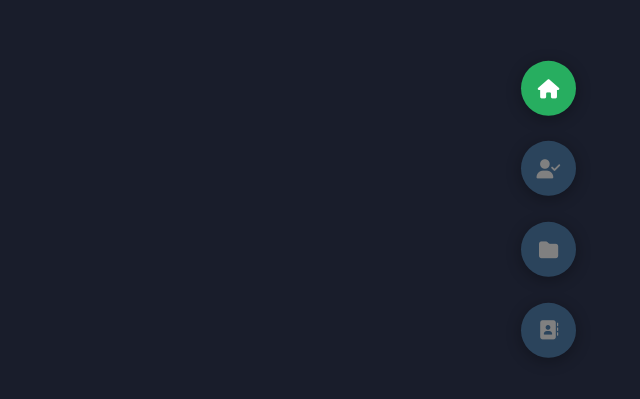
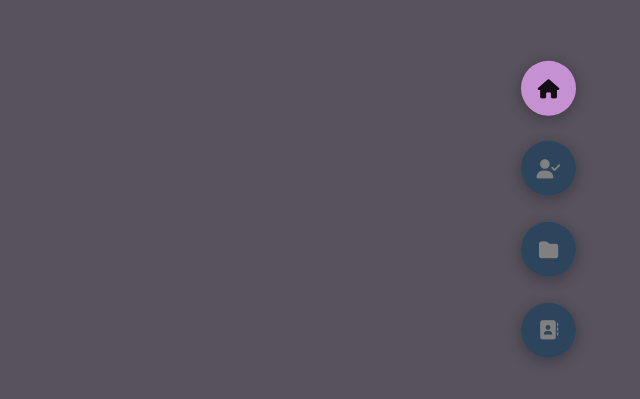
Before and after one commit to cbinder705/My-Portfolio, a plain HTML site: page index.html in a window 1280 px wide. Shown: the part 191-590 px from the top of the page, without its empty margins (640-1280 px from the left). Drawn offline with nearby package versions, Linux system fonts and the light colour scheme.

Commit message:
changed some colors in root

```diff
--- a/app.js
+++ b/app.js
@@ -13,7 +13,7 @@ function Transitions(){
   }
 
   allSections.addEventListener('click',(e) =>{
-    console.log(e.target);
+    console.log('e.target');
   })
 }
 
--- a/index.html
+++ b/index.html
@@ -4,8 +4,9 @@
   <meta charset="UTF-8">
   <meta http-equiv="X-UA-Compatible" content="IE=edge">
   <meta name="viewport" content="width=device-width, initial-scale=1.0">
-  <title>Portfolio</title>
+  <title>Cory Binder's Portfolio Site</title>
   <link rel="stylesheet" href="styles/styles.css">
+  <link rel="stylesheet" href="https://cdnjs.cloudflare.com/ajax/libs/normalize/8.0.1/normalize.min.css" integrity="sha512-NhSC1YmyruXifcj/KFRWoC561YpHpc5Jtzgvbuzx5VozKpWvQ+4nXhPdFgmx8xqexRcpAglTj9sIBWINXa8x5w==" crossorigin="anonymous" referrerpolicy="no-referrer" />
   <link rel="stylesheet" href="https://cdnjs.cloudflare.com/ajax/libs/font-awesome/6.1.2/css/all.min.css" integrity="sha512-1sCRPdkRXhBV2PBLUdRb4tMg1w2YPf37qatUFeS7zlBy7jJI8Lf4VHwWfZZfpXtYSLy85pkm9GaYVYMfw5BC1A==" crossorigin="anonymous" referrerpolicy="no-referrer" />
 </head>
 <body class="content">
--- a/styles/styles.scss
+++ b/styles/styles.scss
@@ -1,6 +1,6 @@
 :root{
-  --color-one:#191d2b;
-  --color-two:#27ae60;
+  --color-one:#0b0413af;
+  --color-two:#c691d3;
   --white:#FFFFFF;
   --black:#000;
   --small-bg: 14px;
@@ -81,10 +81,11 @@ background-color: var(--color-one);
   color:var(--black);
 }
 .active-btn{
-  background-color: var(--color-two) !important;
+  background-color: var(--color-two)!important;
   transition: all .4s ease-in-out;
   i{
-  color:var(--white) !important;
+  color:var(--black) !important;
+  opacity: 90%;
   }
 }
 
```
Also changed, not shown: styles/styles.css, 1 other file.
